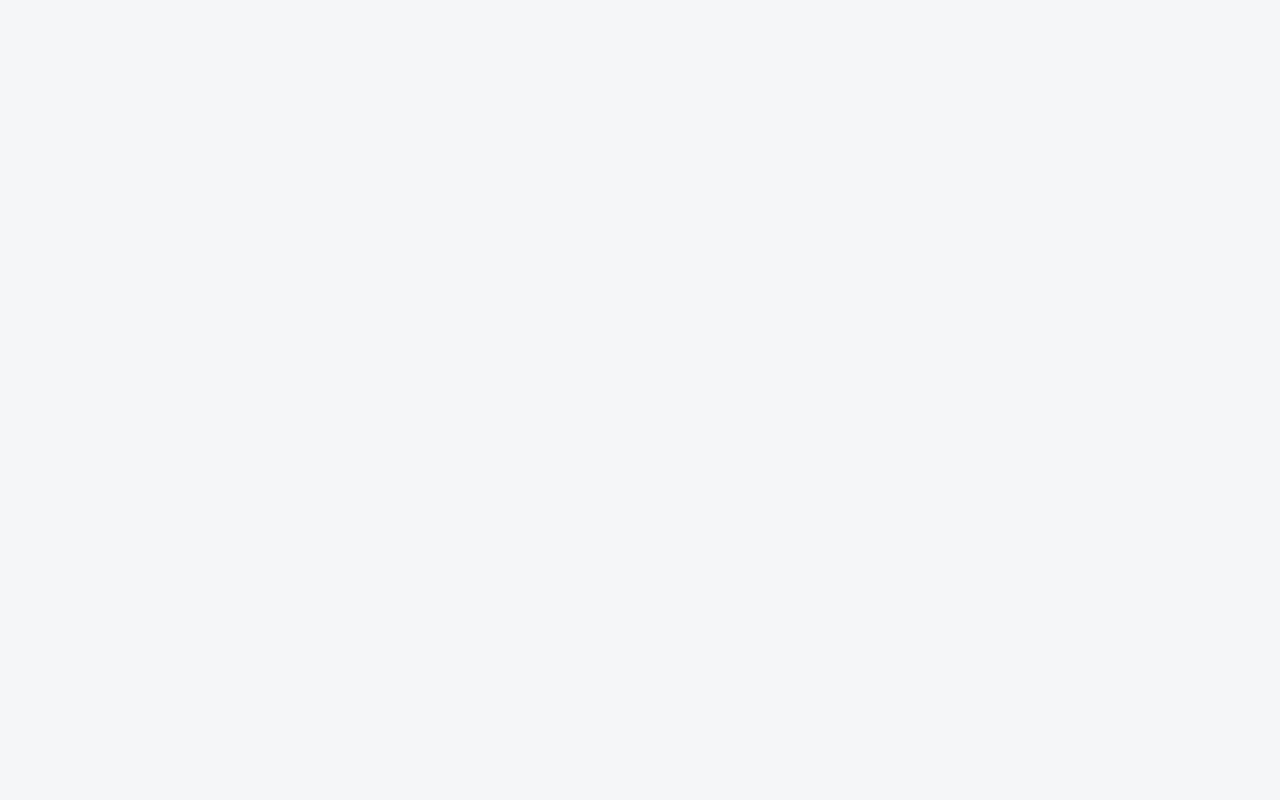
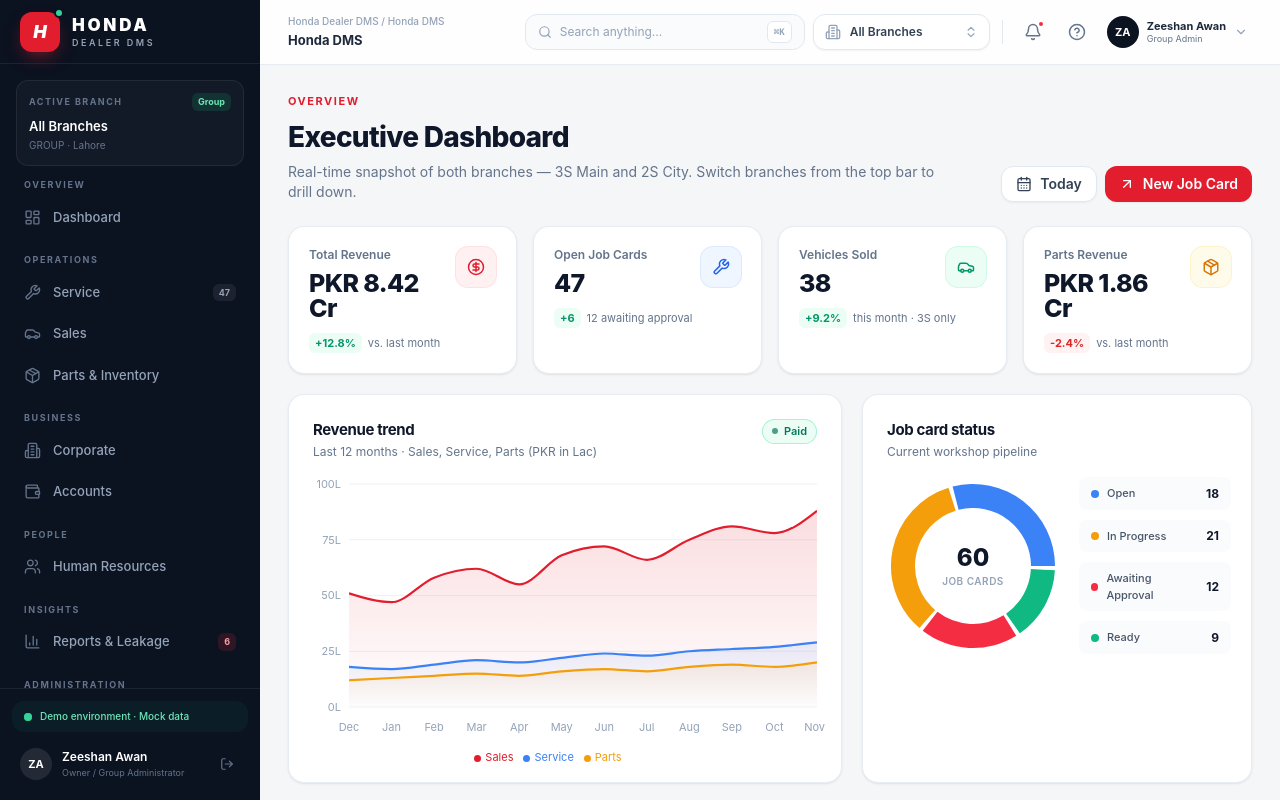
Before and after one commit to stellarsagency/honda-dms-demo, a Next.js app: page / in a window 1280 px wide. Before the commit this address had no page. Shown: the top 800 px of the page. Built offline with nearby package versions, Linux system fonts and the light colour scheme.

Commit message:
Fix root route for GitHub Pages static export

```diff
--- a/app/page.tsx
+++ b/app/page.tsx
@@ -1,5 +1,10 @@
-import { redirect } from "next/navigation";
+import { AppShell } from "@/components/app-shell";
+import DashboardPage from "./(app)/dashboard/page";
 
 export default function HomePage() {
-  redirect("/dashboard");
+  return (
+    <AppShell>
+      <DashboardPage />
+    </AppShell>
+  );
 }
```
